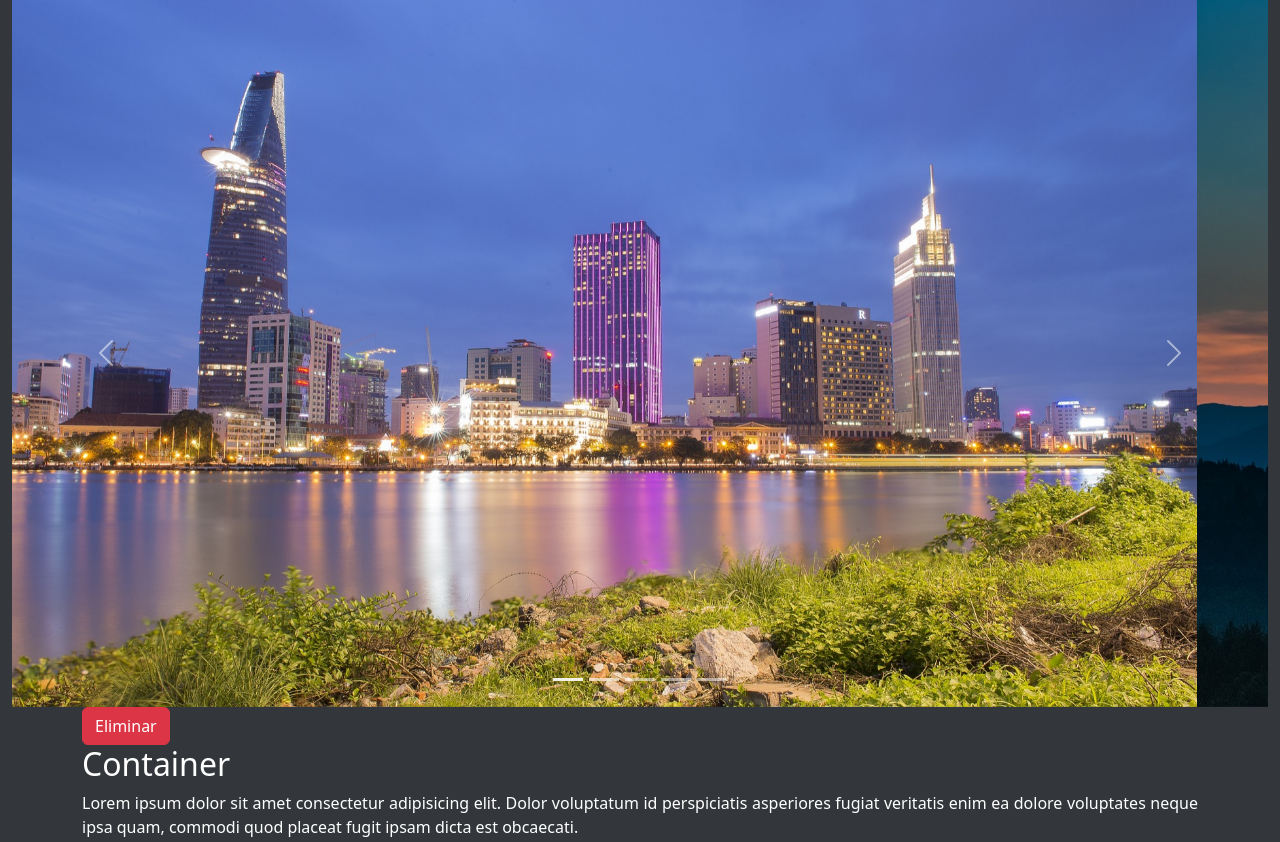
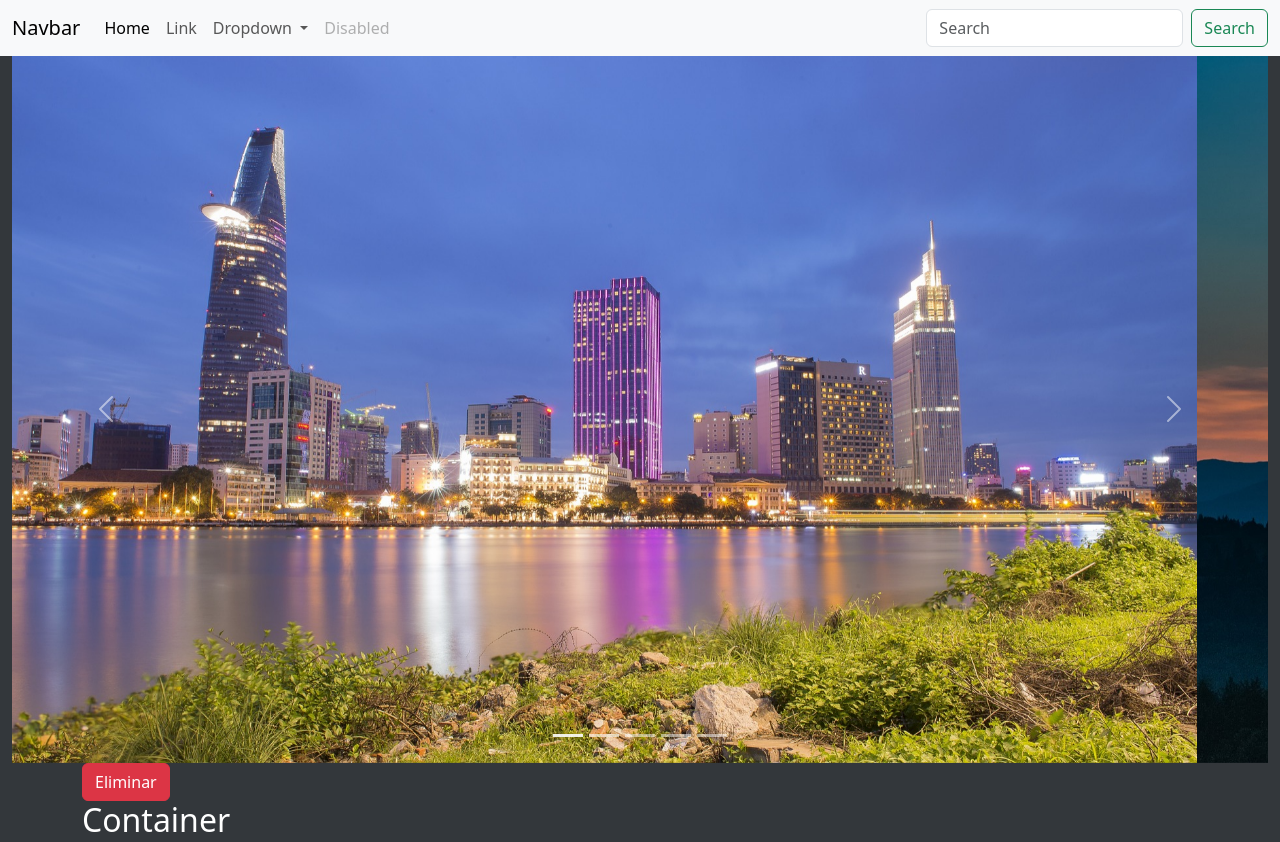
Before and after one commit to WilliamSilva2005/PruebaBootstrap, a plain HTML site: page index.html in a window 1280 px wide. Shown: the top 842 px of the page. Drawn offline with nearby package versions, Linux system fonts and the light colour scheme.

Commit message:
Actualizando

```diff
--- a/index.html
+++ b/index.html
@@ -10,6 +10,45 @@
 	<link rel="stylesheet" href="css/style.css">
 </head>
 <body>
+
+	<!-- Inicio del nav -->
+	<nav class="navbar navbar-expand-lg bg-body-tertiary">
+		<div class="container-fluid">
+	<a class="navbar-brand" href="#">Navbar</a>
+	<button class="navbar-toggler" type="button" data-bs-toggle="collapse" data-bs-target="#navbarSupportedContent" aria-controls="navbarSupportedContent" aria-expanded="false" aria-label="Toggle navigation">
+	  <span class="navbar-toggler-icon"></span>
+	</button>
+	<div class="collapse navbar-collapse" id="navbarSupportedContent">
+	  <ul class="navbar-nav me-auto mb-2 mb-lg-0">
+	    <li class="nav-item">
+	      <a class="nav-link active" aria-current="page" href="#">Home</a>
+	    </li>
+	    <li class="nav-item">
+	      <a class="nav-link" href="#">Link</a>
+	    </li>
+	    <li class="nav-item dropdown">
+	      <a class="nav-link dropdown-toggle" href="#" role="button" data-bs-toggle="dropdown" aria-expanded="false">
+	        Dropdown
+	      </a>
+	      <ul class="dropdown-menu">
+	        <li><a class="dropdown-item" href="#">Action</a></li>
+	        <li><a class="dropdown-item" href="#">Another action</a></li>
+	        <li><hr class="dropdown-divider"></li>
+	        <li><a class="dropdown-item" href="#">Something else here</a></li>
+	      	</ul>
+	   		 	</li>
+			    <li class="nav-item">
+			      <a class="nav-link disabled" aria-disabled="true">Disabled</a>
+			    </li>
+  			</ul>
+  				<form class="d-flex" role="search">
+	   				 <input class="form-control me-2" type="search" placeholder="Search" aria-label="Search">
+	   				 <button class="btn btn-outline-success" type="submit">Search</button>
+	  			</form>
+			</div>
+		</div>
+	</nav>
+	<!-- Final del Nav -->
 
 	<!-- Inicio Modal 1 -->
 	<div class="modal" id="myModal">
```
